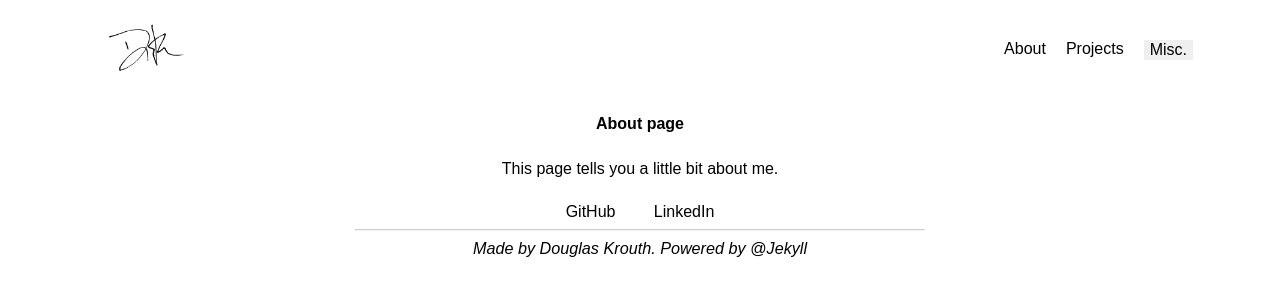
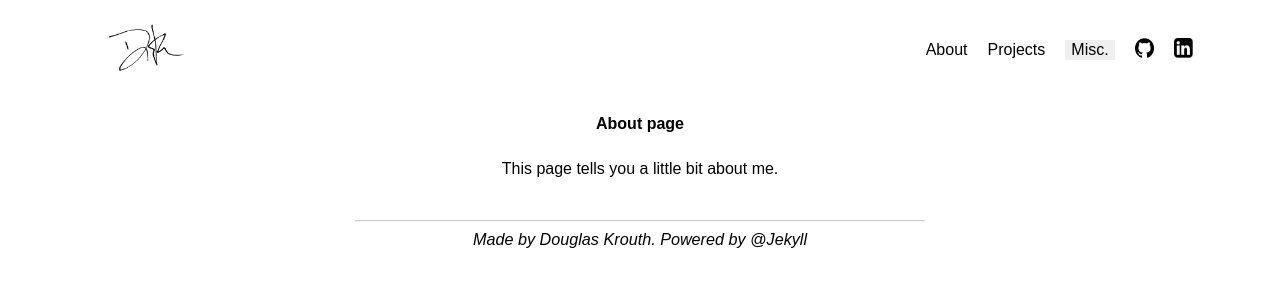
Before and after one commit to DouglasKrouth/DouglasKrouth.github.io, a Jekyll site: the page built from about.md, in a window 1280 px wide. Shown: the top 300 px of the page. Built offline with Jekyll 4.4.1, drawn with Linux system fonts in a browser that asks for light colours.

Commit message:
Moved social links from footer to navbar

```diff
--- a/_includes/footer.html
+++ b/_includes/footer.html
@@ -6,10 +6,11 @@
 </head>
 
 <footer>
-    <div class="footer_link_section">
+    <!-- REMOVED SOCIAL LINKS FROM FOOTER -->
+    <!-- <div class="footer_link_section">
         <a class="footer_link" href="https://github.com/DouglasKrouth">GitHub</a>
         <a class="footer_link" href="https://linkedin.com/in/DouglasKrouth">LinkedIn</a>
-    </div>
+    </div> -->
     <hr class="footer_break">
     <div class="footer_lower_text">
         Made by Douglas Krouth. Powered by <a class="footer_jekyll_link"
--- a/_includes/navigation.html
+++ b/_includes/navigation.html
@@ -19,11 +19,14 @@
         <div class="dropdown">
             <button class="dropbtn">Misc.</button>
             <div class="dropdown-content">
-              <a href="/albums">Albums</a>
-              <a href="/recipes">Recipes</a>
-              <a href="/books">Books</a>
+                <a href="/albums">Albums</a>
+                <a href="/recipes">Recipes</a>
+                <a href="/books">Books</a>
             </div>
-          </div>
+        </div>
+        <a href="https://github.com/DouglasKrouth"><img class="social_logo" src="../assets/images/github_logo.png"></a>
+        <a href="https://linkedin.com/in/DouglasKrouth"><img class="social_logo"
+                src="../assets/images/linkedin_logo.png"></a>
     </div>
 
 </nav>
--- a/assets/css/navbar.css
+++ b/assets/css/navbar.css
@@ -23,6 +23,8 @@ nav {
     flex-shrink: 1;
     flex-direction: row;
     justify-content: space-evenly;
+    align-items: center;
+    font-size: 1.5vw;
     gap: 20px;
 }
 
@@ -64,3 +66,7 @@ nav {
 .dropdown:hover .dropdown-content {
     display: block;
 }
+
+.social_logo {
+    width: 1.5vw;
+}
```
